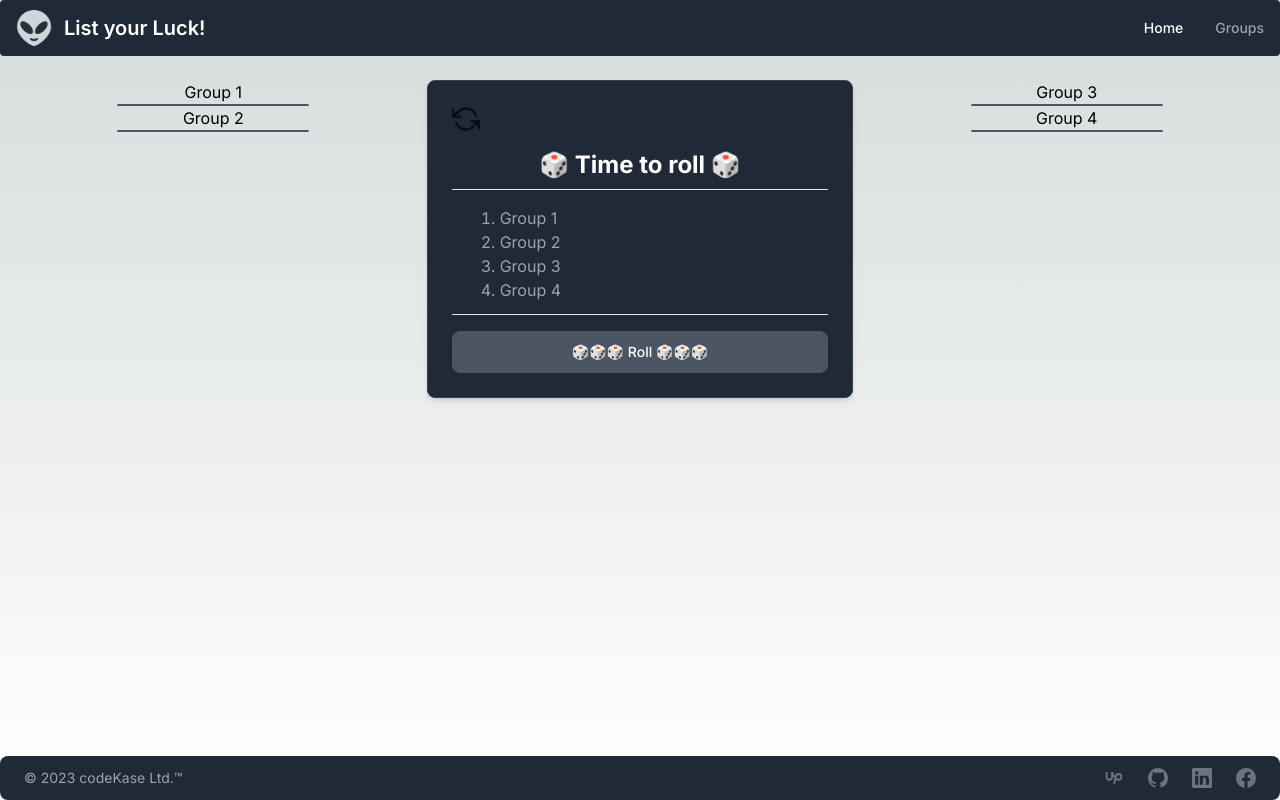
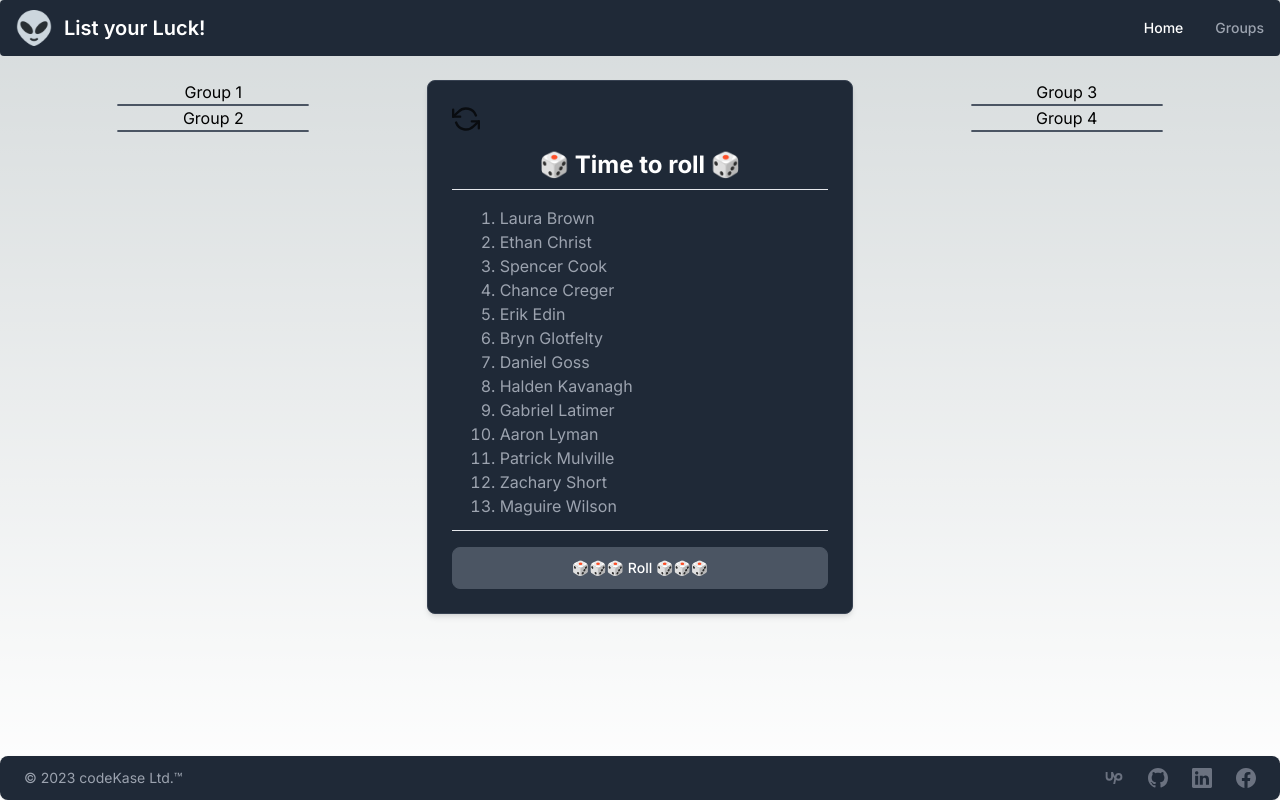
Before and after one commit to CaseySMiller/list_roller, a Next.js app: page / in a window 1280 px wide. Built offline with nearby package versions, Linux system fonts and the light colour scheme.

Commit message:
switched back to full student list

```diff
--- a/app/page.tsx
+++ b/app/page.tsx
@@ -4,27 +4,27 @@ import { useState, useEffect, useRef } from "react";
 import { Button, Card, Modal, ListGroup } from "flowbite-react";
 import { FiRefreshCcw } from "react-icons/fi";
 
+const listArray = [
+  "Laura Brown",
+  "Ethan Christ",
+  "Spencer Cook",
+  "Chance Creger",
+  "Erik Edin",
+  "Bryn Glotfelty",
+  "Daniel Goss",
+  "Halden Kavanagh",
+  "Gabriel Latimer",
+  "Aaron Lyman",
+  "Patrick Mulville",
+  "Zachary Short",
+  "Maguire Wilson",
+];
 // const listArray = [
-//   "Laura Brown",
-//   "Ethan Christ",
-//   "Spencer Cook",
-//   "Chance Creger",
-//   "Erik Edin",
-//   "Bryn Glotfelty",
-//   "Daniel Goss",
-//   "Halden Kavanagh",
-//   "Gabriel Latimer",
-//   "Aaron Lyman",
-//   "Patrick Mulville",
-//   "Zachary Short",
-//   "Maguire Wilson",
+//   "Group 1",
+//   "Group 2",
+//   "Group 3",
+//   "Group 4",
 // ];
-const listArray = [
-  "Group 1",
-  "Group 2",
-  "Group 3",
-  "Group 4",
-];
 
 interface Group {
   name: string;
```
